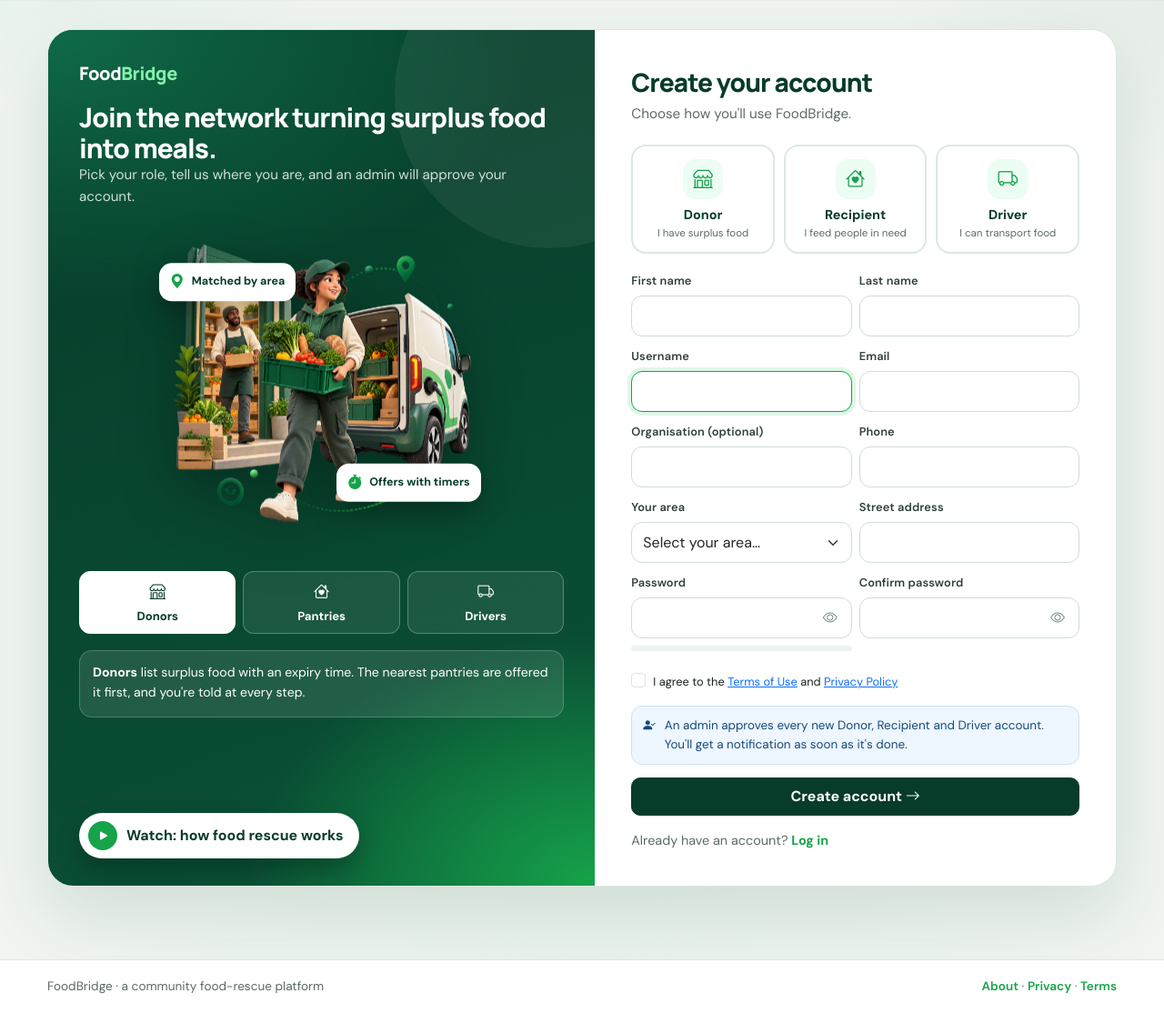
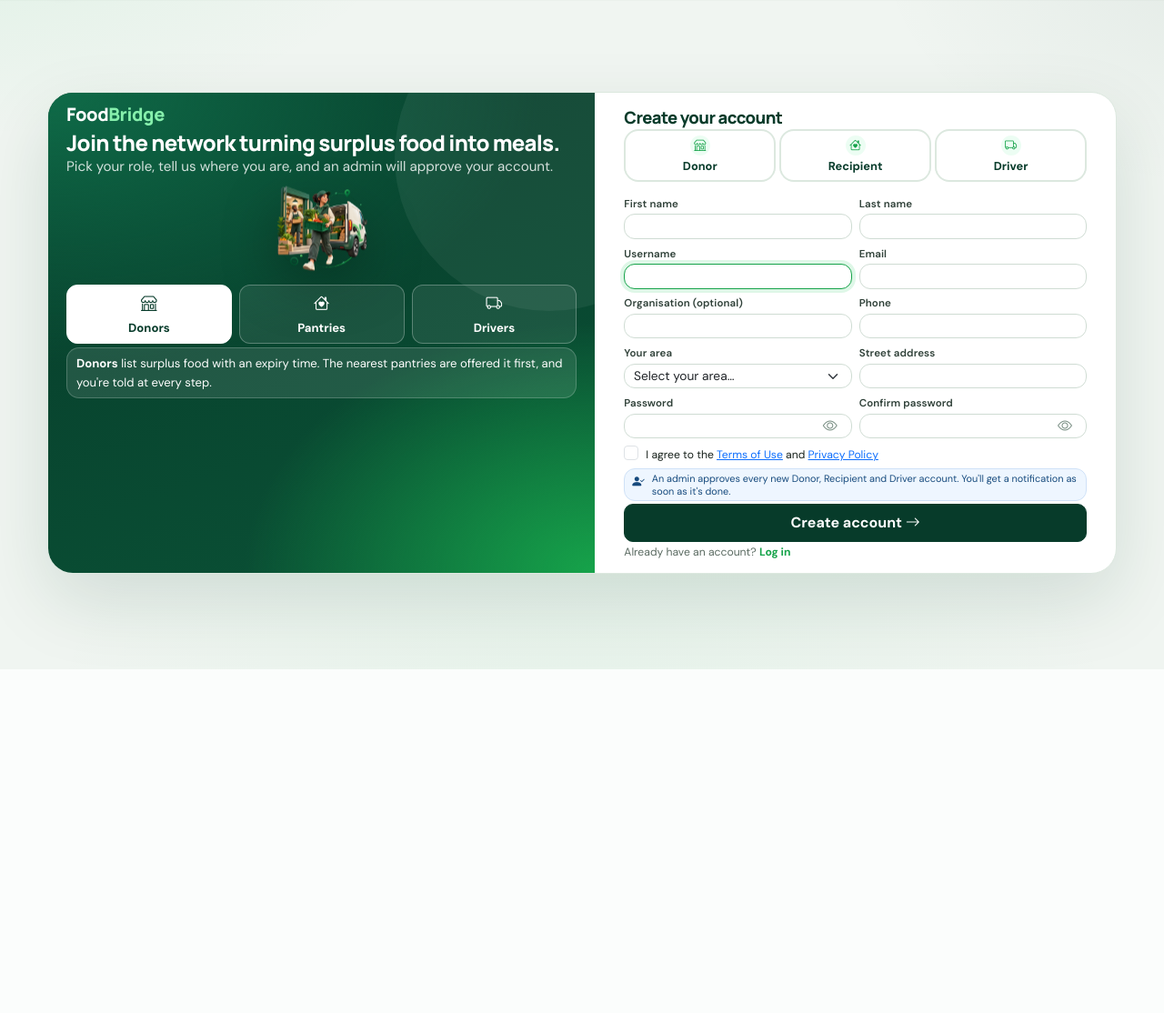
Before and after one commit to shmt101/FoodBridge, a Django app: page /accounts/signup/ in a window 1280 px wide. Shown: the part 67-1181 px from the top of the page at 91% size. After the commit the page ends 803 px from the top, so only its background shows below. Run offline with Django 5.2, Linux system fonts and the light colour scheme; some libraries are stand-ins or nearby versions.

Commit message:
New UI/UX added

```diff
--- a/accounts/templates/accounts/signup.html
+++ b/accounts/templates/accounts/signup.html
@@ -1,7 +1,7 @@
 {% extends "base_app.html" %}
 {% block title %}Sign up · FoodBridge{% endblock %}
 {% block content %}
-<div class="auth-wrap">
+<div class="auth-wrap compact-auth">
   <div class="auth-shell">
     {% include "accounts/_auth_aside.html" with headline="Join the network turning surplus food into meals." subline="Pick your role, tell us where you are, and an admin will approve your account." %}
     <div class="auth-form">
@@ -65,3 +65,4 @@
 </div>
 {% include "partials/video_dialog.html" %}
 {% endblock %}
+{% block footer %}{% endblock %}
--- a/static/assets/css/style.css
+++ b/static/assets/css/style.css
@@ -302,6 +302,60 @@ dialog.fb-dialog .dlg-close{background:none;border:0;font-size:1.3rem;color:var(
 .compact-auth .field-icon .form-control{padding-top:.5rem;padding-bottom:.5rem}
 @media(max-width:900px){.auth-wrap.compact-auth{margin:0;min-height:0}.compact-auth .auth-art{max-width:150px}}
 @media(max-height:700px){.compact-auth .auth-art{max-width:140px}.compact-auth .auth-aside{padding:16px 24px 12px;gap:8px}.compact-auth .role-pane{min-height:44px}}
+/* Extra tightening for the signup form specifically - it has far more fields than login. */
+.compact-auth .auth-form{padding:18px 32px 16px}
+.compact-auth .auth-form h1{font-size:1.3rem;margin-bottom:0}
+.compact-auth .auth-form .sub{margin-bottom:10px;font-size:.86rem}
+.compact-auth .role-grid{gap:6px}
+.compact-auth .role-card{padding:8px 6px 7px}
+.compact-auth .role-card .ri{width:28px;height:28px;font-size:.95rem;margin-bottom:3px}
+.compact-auth .role-card strong{font-size:.8rem}
+.compact-auth .role-card small{font-size:.65rem;line-height:1.15;margin-top:1px}
+.compact-auth .role-note{padding:6px 10px;font-size:.78rem;margin-top:6px}
+.compact-auth .row.g-2{--bs-gutter-x:.5rem;--bs-gutter-y:.4rem}
+.compact-auth .auth-form .form-label{font-size:.72rem;margin-bottom:.15rem}
+.compact-auth .auth-form .form-control,.compact-auth .auth-form .form-select{padding:.3rem .65rem;font-size:.86rem}
+.compact-auth .field-icon .form-control{padding-left:2.2rem}
+.compact-auth .strength{height:4px;margin-top:4px}
+.compact-auth .strength-label{font-size:.68rem;line-height:1.3}
+.compact-auth .form-check{margin-top:.5rem!important}
+.compact-auth .form-check-label{font-size:.76rem;line-height:1.3}
+.compact-auth .approval-note{padding:6px 10px;margin:8px 0;gap:8px}
+.compact-auth .approval-note h6{display:none}
+.compact-auth .approval-note span{font-size:.76rem;line-height:1.3}
+.compact-auth .auth-form button[type="submit"]{padding-top:.45rem;padding-bottom:.45rem}
+.compact-auth .auth-foot{margin-top:8px;font-size:.82rem}
+@media(max-height:760px){.compact-auth .auth-form{padding:14px 28px 12px}.compact-auth .role-card{padding:6px 4px}.compact-auth .approval-note span{font-size:.72rem}}
+.compact-auth .auth-form{padding:14px 32px 12px}
+.compact-auth .auth-foot{margin-top:4px}
+@media(max-height:800px){
+  .compact-auth .role-note{display:none}
+  .compact-auth .role-grid{gap:4px}
+  .compact-auth .role-card{padding:5px 4px 4px}
+  .compact-auth .role-card .ri{width:22px;height:22px;font-size:.82rem;margin-bottom:2px}
+  .compact-auth .role-card small{display:none}
+  .compact-auth .row.g-2{--bs-gutter-y:.22rem}
+  .compact-auth .auth-form .form-label{margin-bottom:.05rem}
+  .compact-auth .auth-form .form-control,.compact-auth .auth-form .form-select{padding:.2rem .6rem}
+  .compact-auth .strength{display:none}
+  .compact-auth .strength-label{display:none}
+  .compact-auth .approval-note{padding:3px 8px;margin:3px 0}
+  .compact-auth .approval-note span{font-size:.68rem}
+  .compact-auth .form-check{margin-top:.25rem!important;margin-bottom:0}
+  .compact-auth .row.g-2{--bs-gutter-y:.12rem}
+  .compact-auth .auth-form .form-control,.compact-auth .auth-form .form-select{padding:.15rem .6rem}
+  .compact-auth .auth-form button[type="submit"]{padding-top:.3rem;padding-bottom:.3rem}
+  .compact-auth .auth-foot{margin-top:2px;font-size:.76rem}
+  .compact-auth .auth-form h1{font-size:1.15rem}
+  .compact-auth .auth-form .sub{display:none}
+  .compact-auth .auth-aside{padding:10px 20px 8px;gap:4px}
+  .compact-auth .auth-art{max-width:100px}
+  .compact-auth .auth-art .float-chip{display:none}
+  .compact-auth .role-pane{min-height:0;padding:6px 10px}
+  .compact-auth .watch-btn{display:none}
+}
+
+
 
 @media(prefers-reduced-motion:reduce){.auth-art img,.auth-art .float-chip{animation:none}}
 
--- a/templates/base_app.html
+++ b/templates/base_app.html
@@ -8,7 +8,7 @@
   <link href="https://fonts.googleapis.com/css2?family=DM+Sans:wght@400;500;600;700&family=Manrope:wght@600;700;800&display=swap" rel="stylesheet">
   <link href="{% static 'assets/vendor/bootstrap/bootstrap.min.css' %}" rel="stylesheet">
   <link href="https://cdn.jsdelivr.net/npm/bootstrap-icons@1.11.3/font/bootstrap-icons.min.css" rel="stylesheet">
-  <link href="{% static 'assets/css/style.css' %}?v=20261001-2" rel="stylesheet">
+  <link href="{% static 'assets/css/style.css' %}?v=20261001-3" rel="stylesheet">
   <style>
     body{
       font-family:'DM Sans',sans-serif; color:#17211b;
@@ -275,7 +275,7 @@
   </script>
   {% endif %}
   <script src="{% static 'assets/vendor/bootstrap/bootstrap.bundle.min.js' %}"></script>
-  <script src="{% static 'assets/js/portal.js' %}?v=20261001-2"></script>
+  <script src="{% static 'assets/js/portal.js' %}?v=20261001-3"></script>
   {% block extra_js %}{% endblock %}
 </body>
 </html>
```
